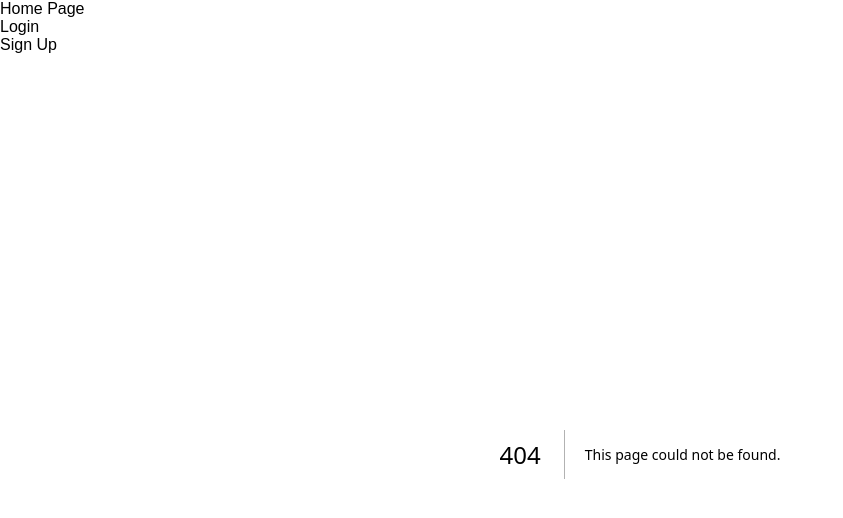
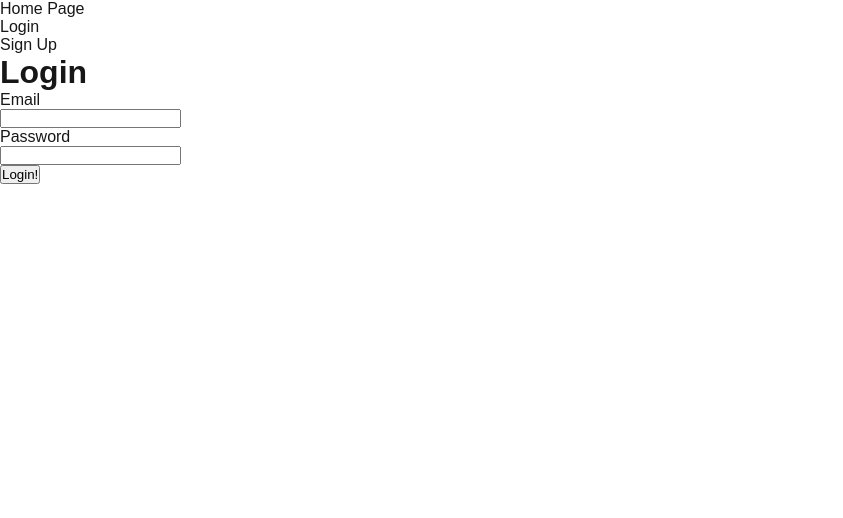
Before and after one commit to ErdemUgurlular/supportdesk, a Next.js app: page /login in a window 1280 px wide. Before the commit this address had no page. Shown: the top 518 px of the page, without its empty margins (0-843 px from the left). Built offline with nearby package versions, Linux system fonts and the light colour scheme.

Commit message:
Login and SignUp pages also reuseable Form component added

```diff
--- /dev/null
+++ b/src/app/login/page.js
@@ -0,0 +1,25 @@
+import Form from "@/components/form/Form";
+import { login } from "@/lib/authentication";
+
+export default function LoginPage() {
+  const headerTitle = "Login";
+  const formElements = [
+  {
+    title: "Email",
+    type: "email",
+    id: "email",
+    name: "email",
+  },
+  {
+    title: "Password",
+    type: "password",
+    id: "password",
+    name: "password",
+  },
+];
+  const submitMessage = "Login!";
+
+  return (
+    <Form headerTitle={headerTitle} formElements={formElements} submitMessage={submitMessage} signUp={login}/>
+  );
+}
--- a/src/app/sign-up/page.js
+++ b/src/app/sign-up/page.js
@@ -1,5 +1,5 @@
 import Form from "@/components/form/Form";
-import { signUp } from "@/lib/sign-up";
+import { signUp } from "@/lib/authentication";
 
 export default function SignUpPage() {
   const headerTitle = "Sign Up";
--- a/src/components/form/Form.js
+++ b/src/components/form/Form.js
@@ -15,7 +15,7 @@ export default function Form({
     <>
       <header>
         <h1>{headerTitle}</h1>
-        <p>{headerMessage}</p>
+        {headerMessage && <p>{headerMessage}</p>}
       </header>
       <main>
         <form action={formAction}>
--- /dev/null
+++ b/src/lib/authentication.js
@@ -0,0 +1,21 @@
+"use server";
+
+export async function signUp(prevState, formData) {
+  const email = formData.get("email");
+  const password = formData.get("password");
+
+  console.log(email, password);
+  //Database insert needed later !!
+
+  return { message: "Account created successfully!" };
+}
+
+export async function login(prevState, formData) {
+  const email = formData.get("email");
+  const password = formData.get("password");
+
+  console.log(email, password);
+  //Database check needed later !!
+
+  return { message: "Account created successfully!" };
+}
```
Also changed, not shown: src/lib/sign-up.js (deleted, +0 -11 lines).
